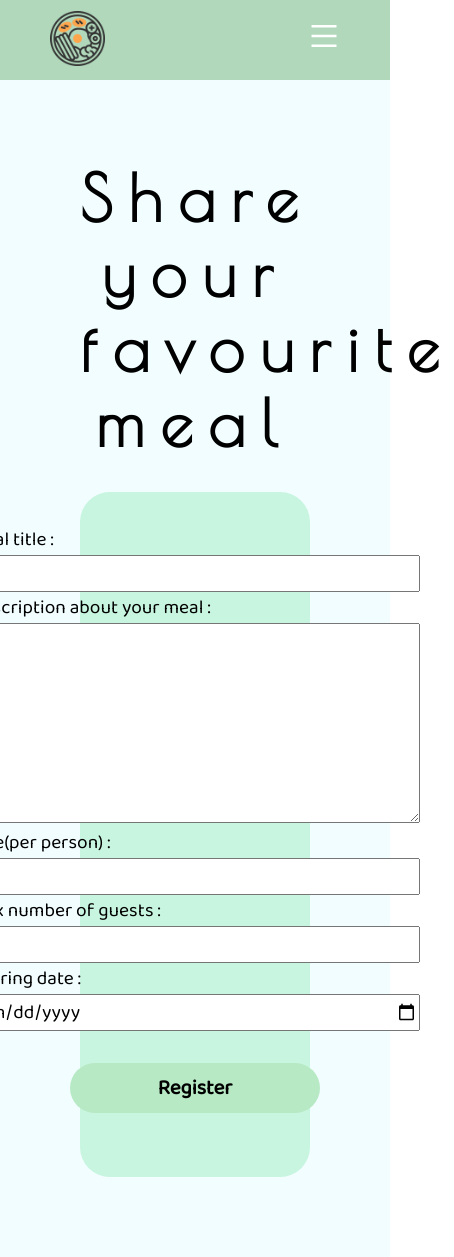
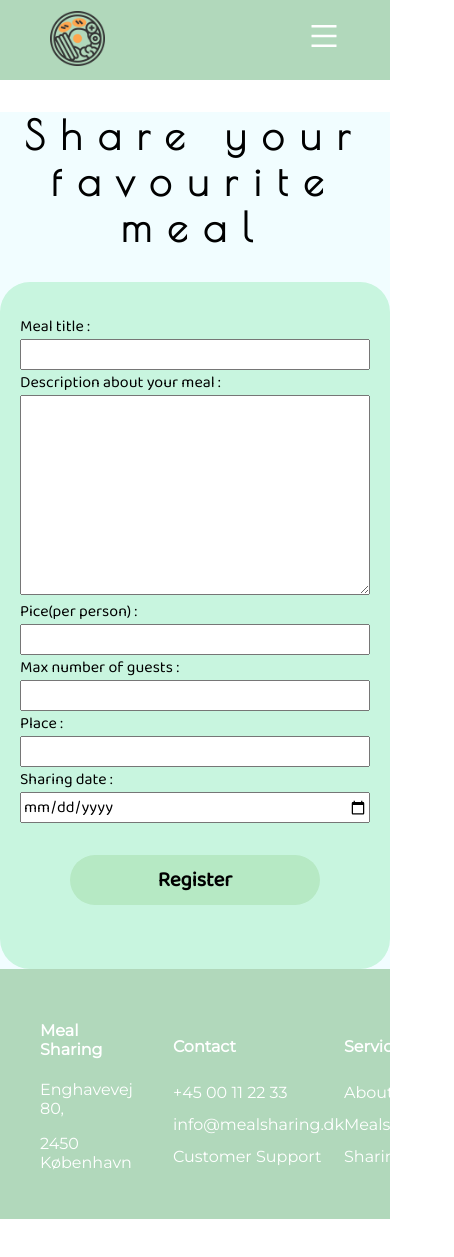
Before and after one commit to JiuTak/meal-sharing, a React app: page /sharing in a window 390 px wide. Shown: the whole page, 454 px wide, since content can reach past the window. After the commit the page ends 1219 px from the top, so only its background shows below. Built offline with nearby package versions, Linux system fonts and the light colour scheme; no server answers.

Commit message:
done with media queries

```diff
--- a/src/client/App.js
+++ b/src/client/App.js
@@ -6,7 +6,8 @@ import Meals from "../pages/Meals";
 import NavBar from "./components/NavBar";
 import MealsDetail from "./components/MealsDetail";
 import ToggleNavBar from "./components/ToggleNavBar";
-import ShareMealForm from "./Forms/ShareMealForm"
+import ShareMealForm from "./Forms/ShareMealForm";
+import Footer from "./components/Footer";
 
 function App() {
   const [isActiveNav, setIsActiveNav] = useState(true);
@@ -25,6 +26,7 @@ function App() {
         <Route exact path="/meals/:id" component={MealsDetail}></Route>
         <Route exact path="/sharing" component={ShareMealForm}></Route>
       </Switch>
+      <Footer />
     </Router>
   );
 }
--- a/src/client/Forms/ShareMealForm.js
+++ b/src/client/Forms/ShareMealForm.js
@@ -112,6 +112,20 @@ function ShareMealFrom() {
             />
           </lable>
           <lable className="newmeal-lable-container">
+            <span>Place : </span>
+            <br />
+            <input
+              type="text"
+              required
+              onChange={(e) =>
+                setAddNewMeal({
+                  ...addNewMeal,
+                  location: e.target.value,
+                })
+              }
+            />
+          </lable>
+          <lable className="newmeal-lable-container">
             <span>Sharing date : </span>
             <br />
             <input
--- a/src/client/components/AboutInfo.js
+++ b/src/client/components/AboutInfo.js
@@ -6,9 +6,7 @@ export default function AboutInfo() {
     <Container>
       <div className="about-container">
         <div className="about-mealsharing">
-          <h1>
-            What is <br /> 'meal sharing'?
-          </h1>
+          <h1>What is 'meal sharing'?</h1>
           <p>
             Every one has their own specialty! <nr />
             Meal sharing is sharing your own speical recipe and also learning
@@ -30,6 +28,28 @@ const Container = styled.div`
   width: 1000px;
   height: 500px;
 
+  @media (max-width: 1240px) {
+    width: 700px;
+    height: 500px;
+    margin: 0.5rem auto;
+  }
+
+  @media (max-width: 960px) {
+    width: 600px;
+    height: 500px;
+    margin: 0.5rem auto;
+  }
+  @media (max-width: 745px) {
+    width: 500px;
+    height: 500px;
+    margin: 0.5rem auto;
+  }
+  @media (max-width: 400px) {
+    width: 350px;
+    height: 500px;
+    margin: 0.5rem auto;
+  }
+
   .about-container {
     background-image: url("https://assets.livelifegetactive.com/20200221121118/Sharing-food-with-friends.jpg");
     width: 1000px;
@@ -37,6 +57,12 @@ const Container = styled.div`
     background-size: cover;
     margin: 0 auto;
     z-index: 1;
+
+    @media (max-width: 400px) {
+      width: 350px;
+      height: 500px;
+      margin: 0.5rem auto;
+    }
   }
 
   .about-mealsharing {
@@ -54,15 +80,40 @@ const Container = styled.div`
     justify-content: center;
     align-items: center;
 
+    @media (max-width: 960px) {
+      width: 350px;
+      height: 500px;
+    }
+
+    @media (max-width: 745px) {
+      width: 280px;
+      height: 350px;
+      position: inherit;
+    }
+
+    @media (max-width: 400px) {
+      width: 350px;
+      height: 250px;
+      position: inherit;
+    }
+
     h1 {
       margin: 0.5rem;
       padding: unset;
       line-height: 3rem;
+
+      @media (max-width: 400px) {
+        font-size: 1rem;
+      }
     }
 
     p {
       margin: 1.4rem;
       line-height: 1.725rem;
+
+      @media (max-width: 400px) {
+        font-size: 0.7rem;
+      }
     }
   }
 `;
--- /dev/null
+++ b/src/client/components/Footer.js
@@ -0,0 +1,87 @@
+import React from "react";
+import styled from "styled-components";
+
+export default function Footer() {
+  return (
+    <Container>
+      <ul className="footer-container">
+        <li>
+          <div className="footer-content">
+            <div className="">
+                <h4>Meal Sharing</h4>
+                <p>Enghavevej 80,</p>
+                <p>2450 København</p>
+            </div>
+          </div>
+        </li>
+
+        <li>
+          <div className="footer-content">
+            <ul className="footer-contact">
+            <h4>Contact</h4>
+              <li>
+                <a href="tel:004561608800">+45 00 11 22 33</a>
+              </li>
+              <li>
+                <a href="mailto:info@itkartellet.dk">info@mealsharing.dk</a>
+              </li>
+              <li>
+                <a href="/support">Customer Support</a>
+              </li>
+            </ul>
+          </div>
+        </li>
+
+        <li>
+          <div className="footer-content">
+            <h4>Services</h4>
+                <ul class="links-wrapper" style={{ padding:"unset"}}>
+                    <li><a>About</a></li>
+                    <li><a>Meals</a></li>
+                    <li><a>Sharing</a></li>
+                </ul>
+          </div>
+        </li>
+
+      </ul>
+    </Container>
+  );
+}
+
+const Container = styled.div`
+    list-style-type: none;
+    height: 100%;
+    width: 100vw;
+    margin: unset;
+
+    a {
+        text-decoration: unset;
+        color: white;
+        line-height: 2rem;
+    }
+
+    li {
+        list-style-type: none;
+    }
+
+    .footer-container {
+        display: flex;
+        justify-content: space-around;
+        align-items: center;
+        background-color: #b1d8bb;
+        color: white;
+        list-style-type: none;
+        max-width: 1300px;
+        height: 250px;
+        margin: unset;
+
+    }
+
+    .footer-content {
+        align-items: center;
+        flex-direction: column;
+        justify-content: flex-start;
+        align-content: flex-start;
+
+    }
+`;
--- a/src/client/components/NavBar.js
+++ b/src/client/components/NavBar.js
@@ -2,6 +2,7 @@ import React, { useState } from "react";
 import "../App.css";
 import { Link } from "react-router-dom";
 import { AiOutlineMenu } from "react-icons/ai";
+import { HiOutlineLogin } from "react-icons/hi";
 import logo from "../assets/images/food.png";
 
 function NavBar({ navbarActive }) {
@@ -25,6 +26,9 @@ function NavBar({ navbarActive }) {
         <Link to="/sharing">
           <li>Sharing</li>
         </Link>
+        <li>
+          Login <HiOutlineLogin style={{ marginLeft: "5px" }} />
+        </li>
       </ul>
     </nav>
   );
--- a/src/client/index.scss
+++ b/src/client/index.scss
@@ -18,6 +18,7 @@ body {
   align-items: center;
   background-color: #b1d8bb;
   color: white;
+  width: 100vw;
 
   .navbar-container {
     display: flex;
@@ -45,6 +46,10 @@ body {
   }
 
   @media (min-width: 1440px) {
+    max-width: 100vw;
+  }
+
+  @media (min-width: 1200px) {
     max-width: 100vw;
   }
 
@@ -147,6 +152,10 @@ body {
   align-items: center;
   list-style: none;
 
+  @media (min-width: 1040px) {
+    width: 100%;
+  }
+
   @media (max-width: 960px) {
     display: none;
   }
@@ -173,6 +182,8 @@ body {
     text-decoration: none;
     height: 100%;
     transition: all 0.3s ease;
+    font-weight: bold;
+    font-size: 1.25rem;
 
     @media (max-width: 960px) {
       width: 100%;
@@ -201,6 +212,14 @@ h1 {
     height: 100%;
     padding: 5rem;
 
+    @media (max-width: 1400px) {
+          padding: 2rem;
+    }
+
+    @media (max-width: 960px) {
+      position: relative;
+    }
+
     img {
       width: 800px;
       opacity: 0.8;
@@ -214,21 +233,17 @@ h1 {
         display: none;
       }
     }
-
-    @media (max-width: 1400px) {
-      padding: 2rem;
-    }
-
-    @media (max-width: 960px) {
-      position: relative;
-    }
-
 }
 
 .homeH1, .meal-page-h1, .sharing-page-h1, .about-page-h1 {
   font-family: 'Poiret One', cursive;
   font-size: 4rem;
   letter-spacing: 1rem;
+
+  @media (max-width: 960px) {
+    font-size: 2.5rem;
+    margin-top: 2rem;
+  }
 }
 
 .meals-page-container {
@@ -445,6 +460,14 @@ h1 {
   min-height: 100vh;
   height: 100%;
   padding: 5rem;
+
+  @media (max-width: 960px) {
+    padding: 2rem;
+  }
+
+  @media (max-width: 520px) {
+    padding: unset;
+  }
 }
 
 .adding-newmeal-form {
@@ -454,6 +477,7 @@ h1 {
   align-content: center;
   text-align: left;
   max-width: 750px;
+  width: 100%;
   flex-wrap: wrap;
   justify-content: space-between;
   margin: 0 auto;
@@ -461,10 +485,30 @@ h1 {
   border-radius: 30px;
   padding: 2rem;
 
+
+  @media (max-width: 960px) {
+    width: 100%;
+  }
+
+  @media (max-width: 520px) {
+    width: 100%;
+    padding: 1rem auto;
+  }
+
   span, input, textarea {
     font-family: 'Baloo 2', cursive !important;
     width: 450px;
     font-size: 1.2rem;
+
+    @media (max-width: 960px) {
+      width: 350px;
+      font-size: 1rem;
+    }
+
+    @media (max-width: 520px) {
+      width: 350px;
+      font-size: 1rem;
+    }
   }
 
   .lable-container {
```
Also changed, not shown: src/pages/Login.js (added, +11 -0 lines).
